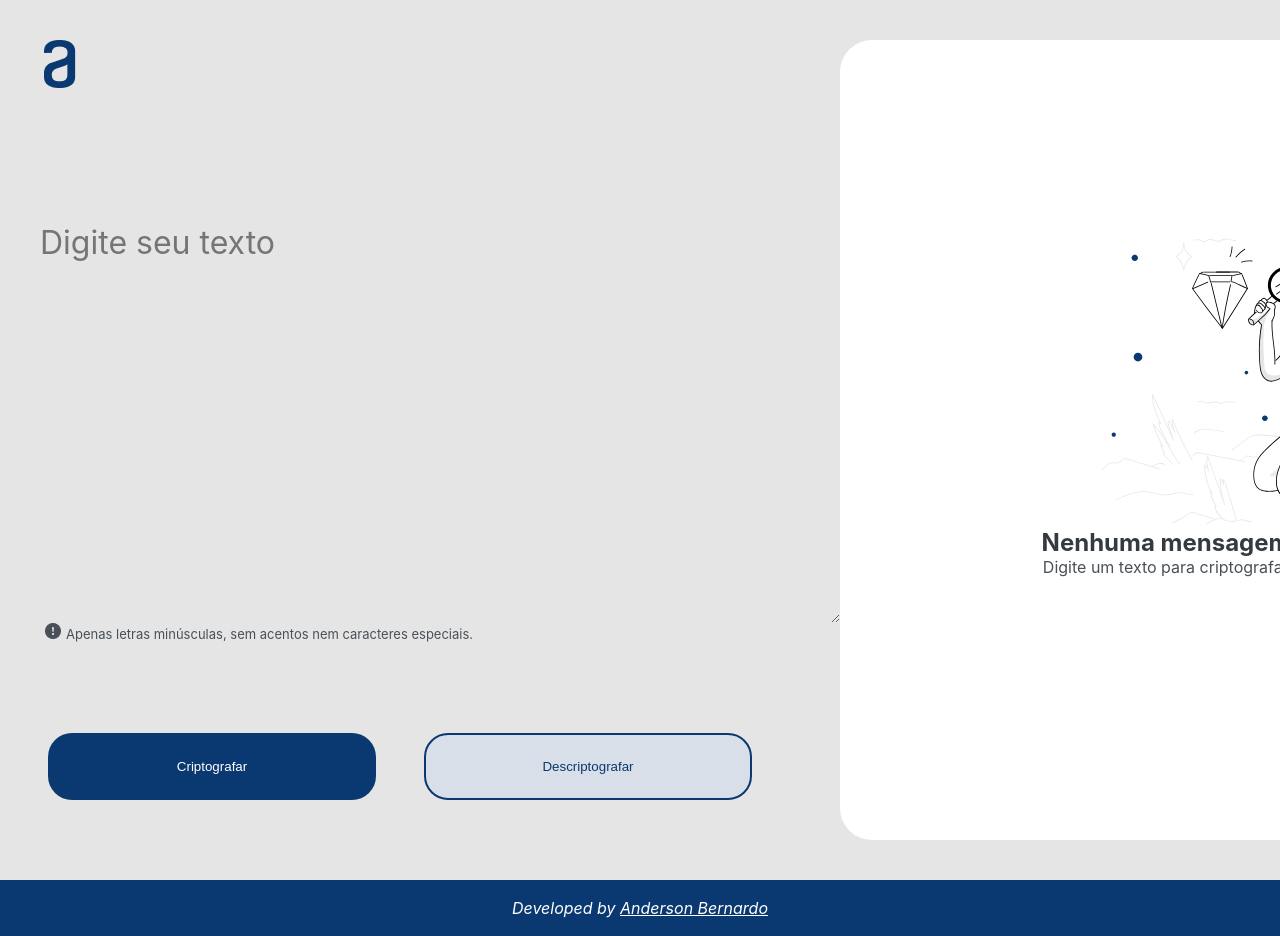
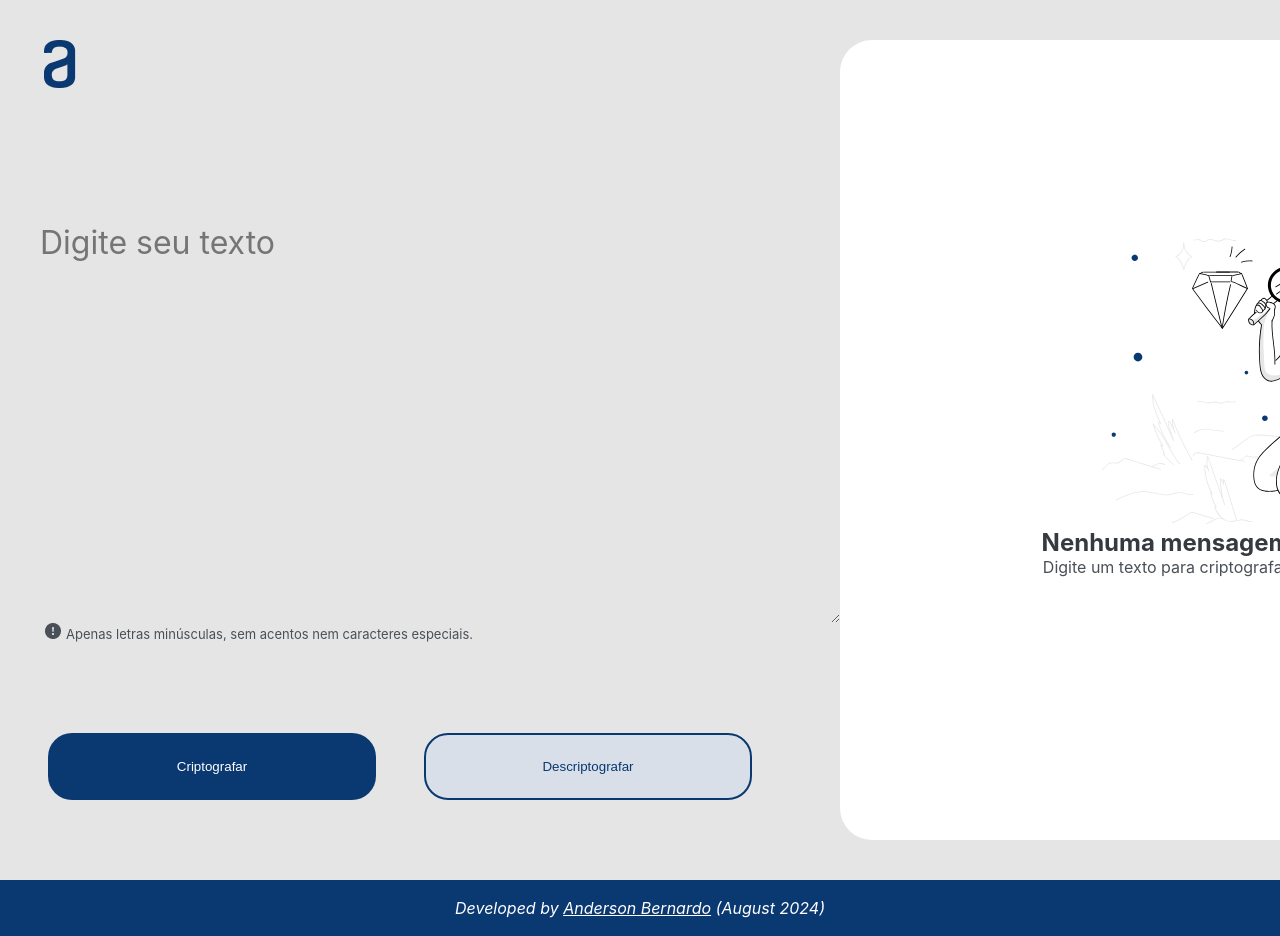
Before and after one commit to AndersonBernardoS/Decodificador, a plain HTML site: page index.html in a window 1280 px wide. Shown: the top 936 px of the page. Drawn offline with Linux system fonts and the light colour scheme.

Commit message:
Inserção da data de desenvolvimento

```diff
--- a/index.html
+++ b/index.html
@@ -56,7 +56,7 @@
     </section>
 
     <footer class="rodape">
-        <p>Developed by <a href="https://www.linkedin.com/in/devandersonbsilva/">Anderson Bernardo</a></p>
+        <p>Developed by <a href="https://www.linkedin.com/in/devandersonbsilva/">Anderson Bernardo</a> (August 2024)</p>
     </footer>
 
 </body>
```
